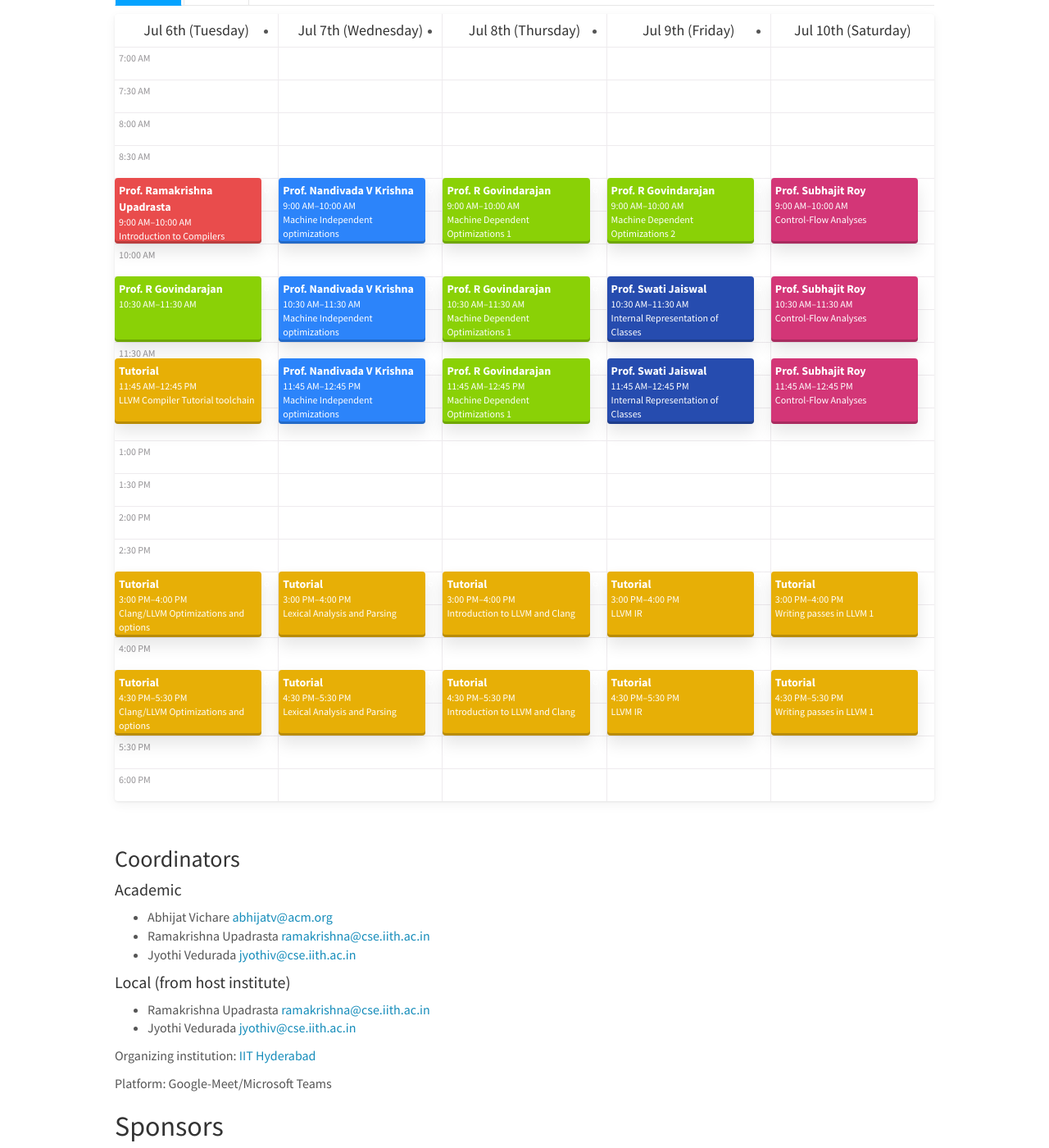
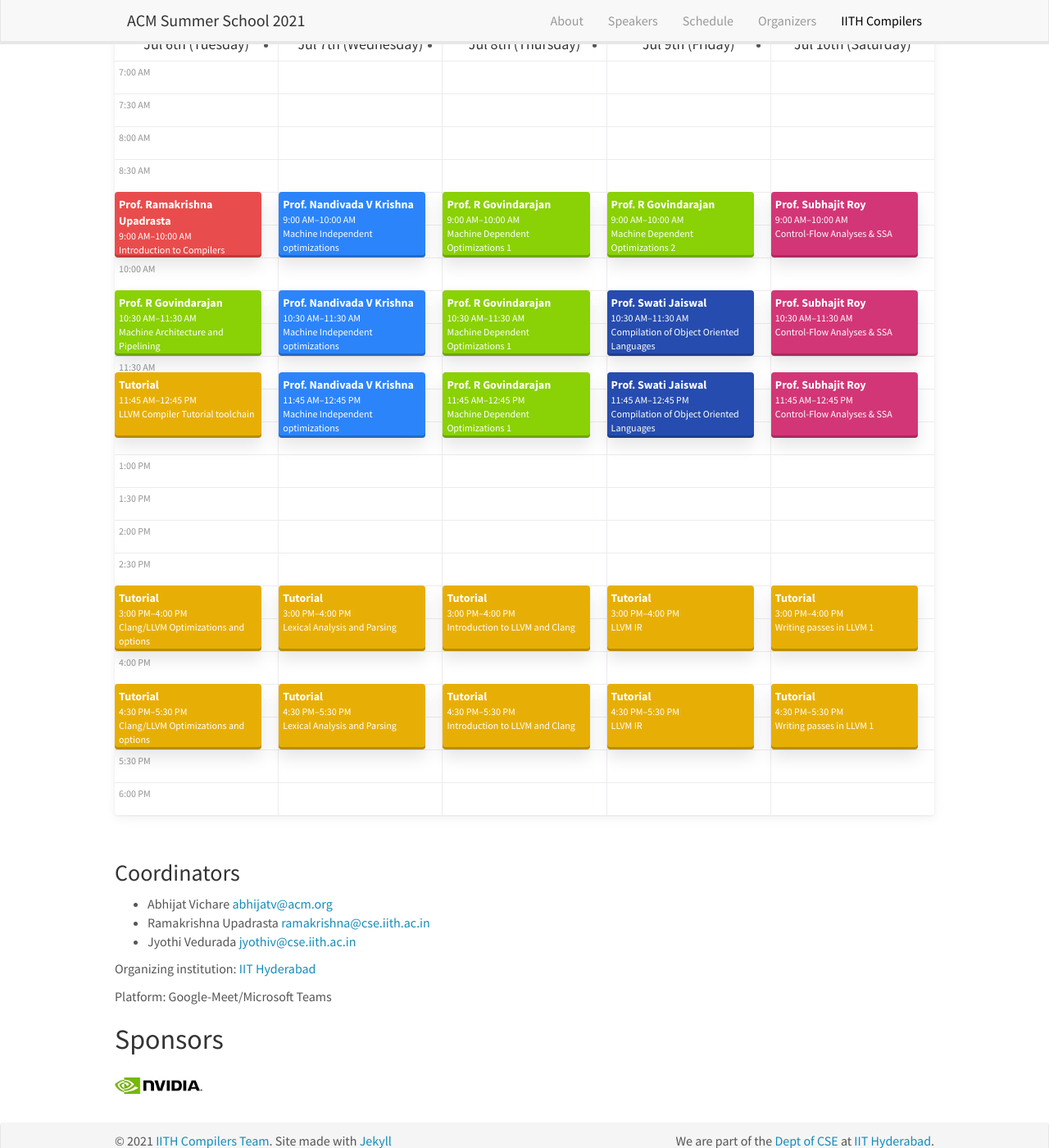
Before and after one commit to utpalbora/compilers.cse.iith.ac.in, a Jekyll site: the page built from _pages/summer_school.md, in a window 1280 px wide and 1400 px high, scrolled down 2341 px. Shown: the whole window at 82% size. Built offline with Jekyll 4.4.1, drawn with Linux system fonts in a browser that asks for light colours; nearby versions of some CDN libraries.

```diff
--- a/_includes/event_header.html
+++ b/_includes/event_header.html
@@ -1,4 +1,4 @@
-<div class="navbar navbar-default navbar-fixed-top" role="navigation" style="position: relative;">
+<div class="navbar navbar-default navbar-fixed-top" role="navigation">
     <div class="container-fluid">
       <div class="navbar-header">
         <button type="button" class="navbar-toggle collapsed" data-toggle="collapse" data-target="#navbar-collapse-1" aria-expanded="false">
--- a/_layouts/event.html
+++ b/_layouts/event.html
@@ -3,7 +3,7 @@
 
   {% include head.html %}
 
-  <body style="padding-top: 0;">
+  <body>
 
     {% include event_header.html %}
 
--- a/_pages/summer_school.md
+++ b/_pages/summer_school.md
@@ -87,6 +87,7 @@ A high-level module structure is as follows:
 
 
 <div id="schedule-table">
+<br/>
 ### Schedule
 
 * Lectures: (Morning) 3 - 4 hours per day (with breaks of 15min--30mins)
@@ -131,13 +132,7 @@ A high-level module structure is as follows:
 <div id="organizers">
 
 ### Coordinators
-
-#### Academic
 * Abhijat Vichare [abhijatv@acm.org](abhijatv@acm.org)
-* Ramakrishna Upadrasta [ramakrishna@cse.iith.ac.in](ramakrishna@cse.iith.ac.in)
-* Jyothi Vedurada [jyothiv@cse.iith.ac.in](jyothiv@cse.iith.ac.in)
-
-#### Local (from host institute)
 * Ramakrishna Upadrasta [ramakrishna@cse.iith.ac.in](ramakrishna@cse.iith.ac.in)
 * Jyothi Vedurada [jyothiv@cse.iith.ac.in](jyothiv@cse.iith.ac.in)
 
```
Also changed, not shown: _schedules/week1.md (+6 -6 lines), _schedules/week2.md (+25 -29 lines).
